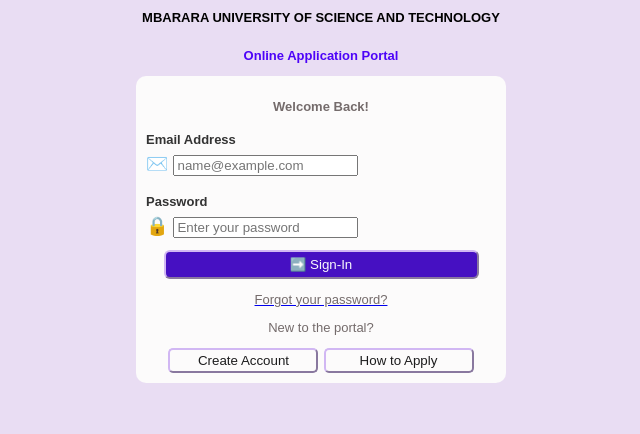
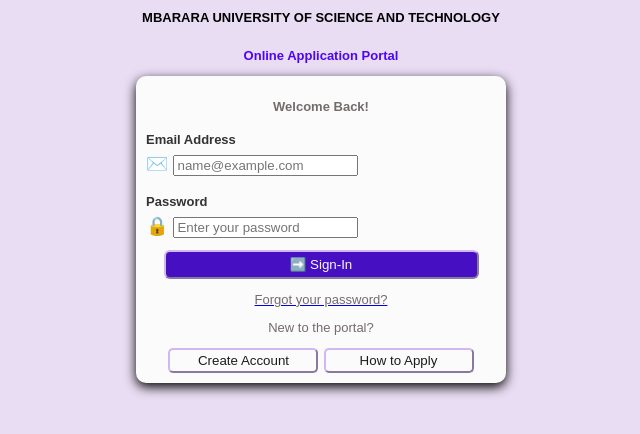
Before and after one commit to murungicollins230-design/Login_form, a plain HTML site: page index.html in a window 1280 px wide. Shown: the part 80-514 px from the top of the page, without its empty margins (319-959 px from the left). Drawn offline with Linux system fonts and the light colour scheme.

Commit message:
Updated Shadow

```diff
--- a/style.css
+++ b/style.css
@@ -18,6 +18,7 @@
     background-color: #fcfbfb;
     width: 350px;
     text-align: left;
+    box-shadow: 0 4px 12px;
 
 }
 .Bottom-container{
```
